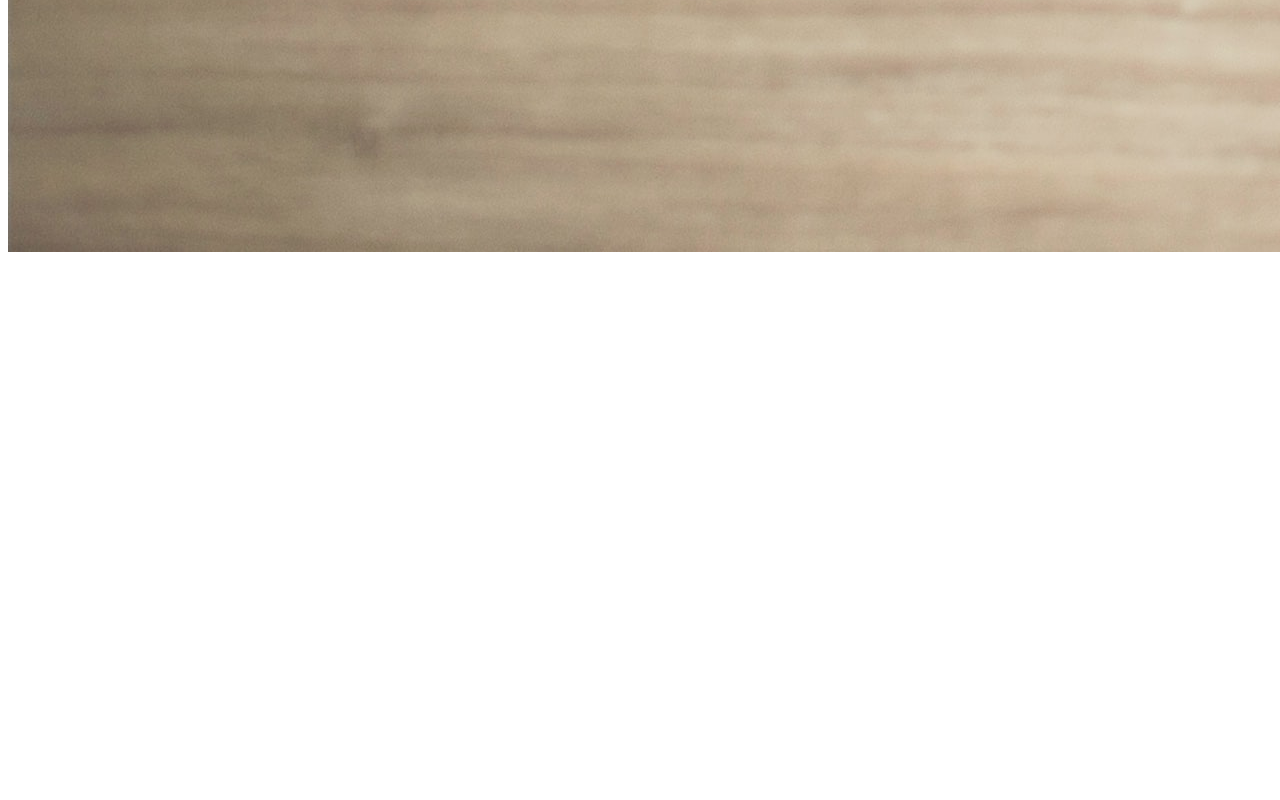
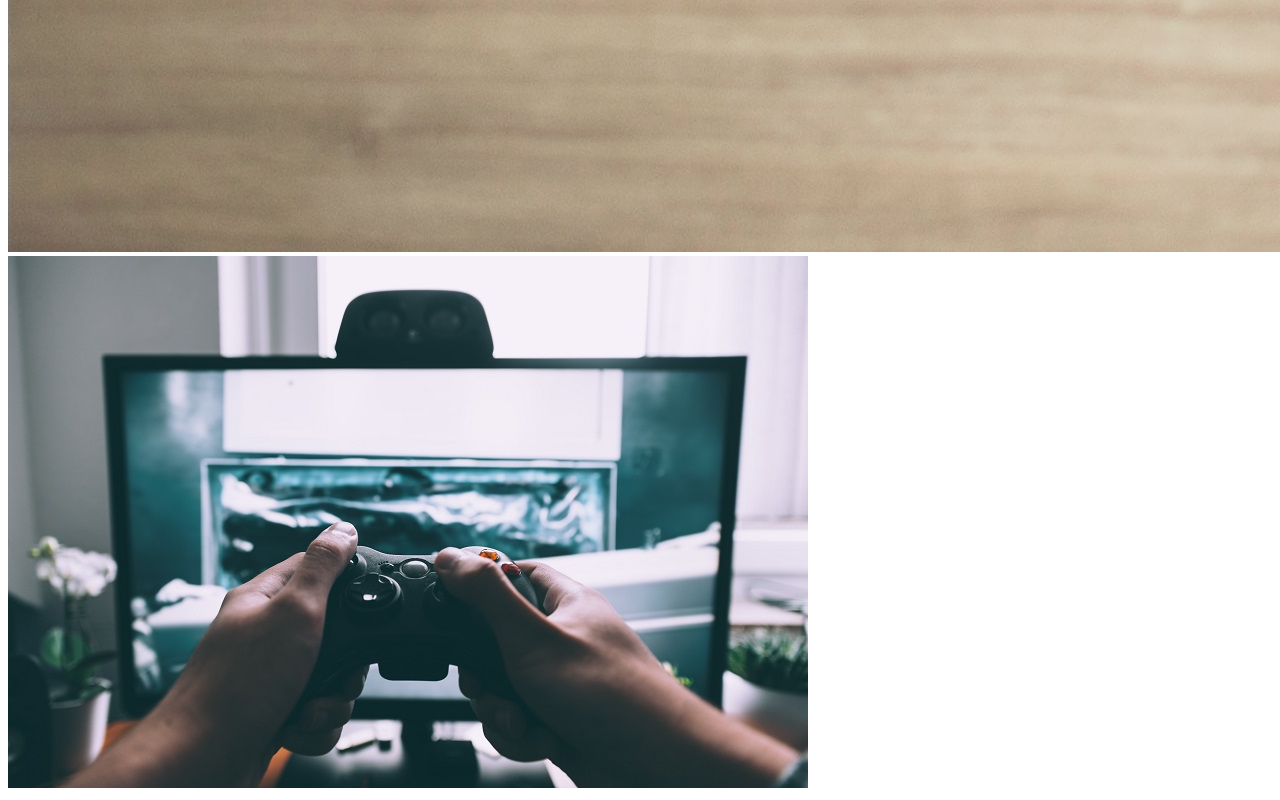
Before and after one commit to shahidpavel/my-second-repo, a plain HTML site: page index.html in a window 1280 px wide. Shown: the part 3749-4549 px from the top of the page. Before the commit the page ends 4013 px from the top, so only its background shows below. Drawn offline with Linux system fonts and the light colour scheme.

Commit message:
new image added

```diff
--- a/index.html
+++ b/index.html
@@ -16,5 +16,6 @@
     </p>
     <img src="hhhhh.jpg" alt="">
     <img src="kkkkk.jpg" alt="">
+    <img src="/New folder/connect.jpg" alt="">
 </body>
 </html>
```
Also changed, not shown: New folder/connect.jpg (added).
